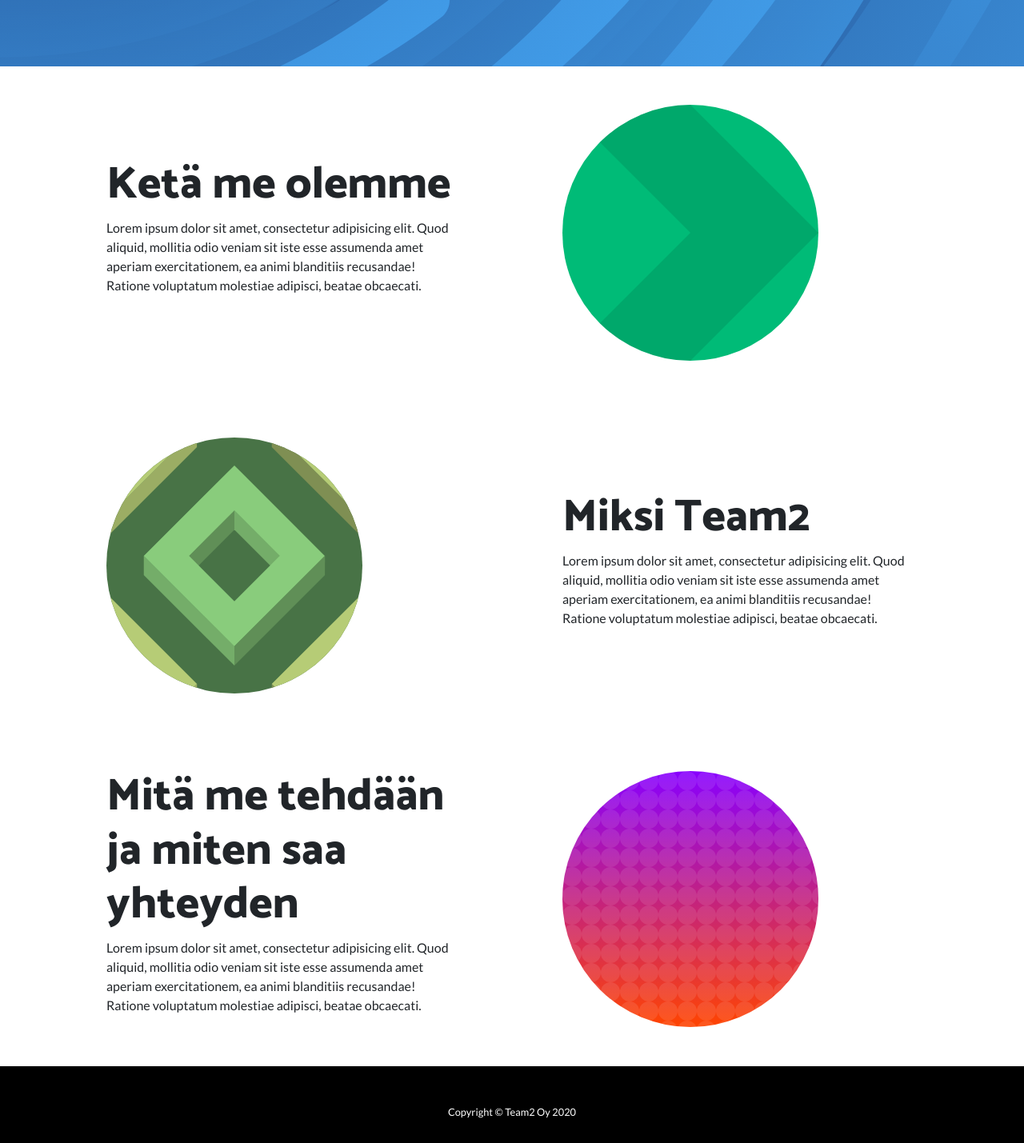
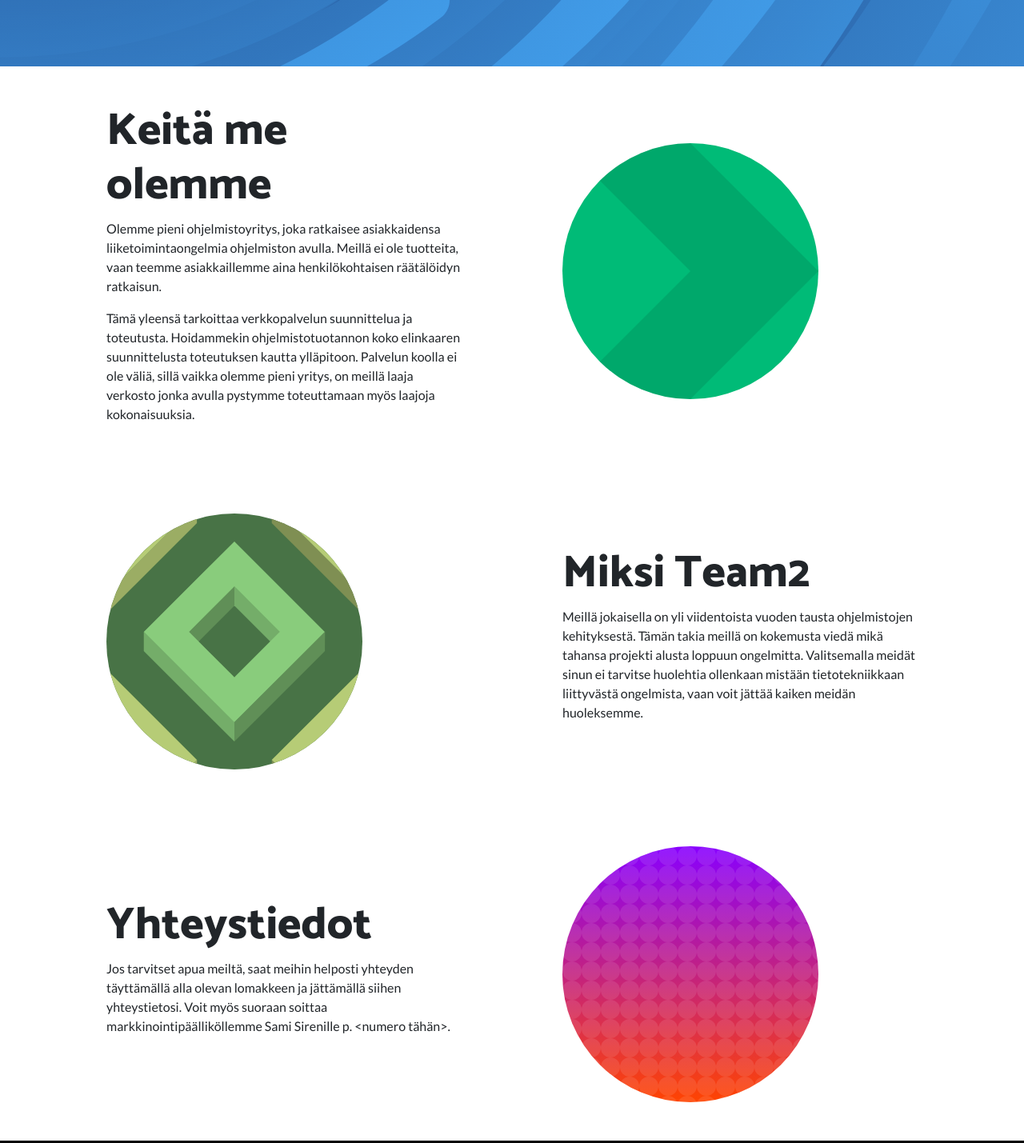
Before and after one commit to Team2Oy/t2-website, a website: page index.html in a window 1280 px wide. Shown: the part 680-2109 px from the top of the page at 80% size. Drawn offline with Linux system fonts and the light colour scheme.

Commit message:
Tekstit v1

```diff
--- a/index.html
+++ b/index.html
@@ -54,8 +54,9 @@
         </div>
         <div class="col-lg-6 order-lg-1">
           <div class="p-5">
-            <h2 class="display-4">Ketä me olemme</h2>
-            <p>Lorem ipsum dolor sit amet, consectetur adipisicing elit. Quod aliquid, mollitia odio veniam sit iste esse assumenda amet aperiam exercitationem, ea animi blanditiis recusandae! Ratione voluptatum molestiae adipisci, beatae obcaecati.</p>
+            <h2 class="display-4">Keitä me olemme</h2>
+            <p>Olemme pieni ohjelmistoyritys, joka ratkaisee asiakkaidensa liiketoimintaongelmia ohjelmiston avulla. Meillä ei ole tuotteita, vaan teemme asiakkaillemme aina henkilökohtaisen räätälöidyn ratkaisun.</p>
+            <p>Tämä yleensä tarkoittaa verkkopalvelun suunnittelua ja toteutusta. Hoidammekin ohjelmistotuotannon koko elinkaaren suunnittelusta toteutuksen kautta ylläpitoon. Palvelun koolla ei ole väliä, sillä vaikka olemme pieni yritys, on meillä laaja verkosto jonka avulla pystymme toteuttamaan myös laajoja kokonaisuuksia.</p>
           </div>
         </div>
       </div>
@@ -72,7 +73,7 @@
         <div class="col-lg-6">
           <div class="p-5">
             <h2 class="display-4">Miksi Team2</h2>
-            <p>Lorem ipsum dolor sit amet, consectetur adipisicing elit. Quod aliquid, mollitia odio veniam sit iste esse assumenda amet aperiam exercitationem, ea animi blanditiis recusandae! Ratione voluptatum molestiae adipisci, beatae obcaecati.</p>
+            <p>Meillä jokaisella on yli viidentoista vuoden tausta ohjelmistojen kehityksestä. Tämän takia meillä on kokemusta viedä mikä tahansa projekti alusta loppuun ongelmitta. Valitsemalla meidät sinun ei tarvitse huolehtia ollenkaan mistään tietotekniikkaan liittyvästä ongelmista, vaan voit jättää kaiken meidän huoleksemme.</p>
           </div>
         </div>
       </div>
@@ -88,8 +89,9 @@
         </div>
         <div class="col-lg-6 order-lg-1">
           <div class="p-5">
-            <h2 class="display-4">Mitä me tehdään ja miten saa yhteyden</h2>
-            <p>Lorem ipsum dolor sit amet, consectetur adipisicing elit. Quod aliquid, mollitia odio veniam sit iste esse assumenda amet aperiam exercitationem, ea animi blanditiis recusandae! Ratione voluptatum molestiae adipisci, beatae obcaecati.</p>
+            <h2 class="display-4">Yhteystiedot</h2>
+            <p>Jos tarvitset apua meiltä, saat meihin helposti yhteyden täyttämällä alla olevan lomakkeen ja jättämällä siihen yhteystietosi.
+              Voit myös suoraan soittaa markkinointipäälliköllemme Sami Sirenille p. &lt;numero tähän&gt;.</p>
           </div>
         </div>
       </div>
```
